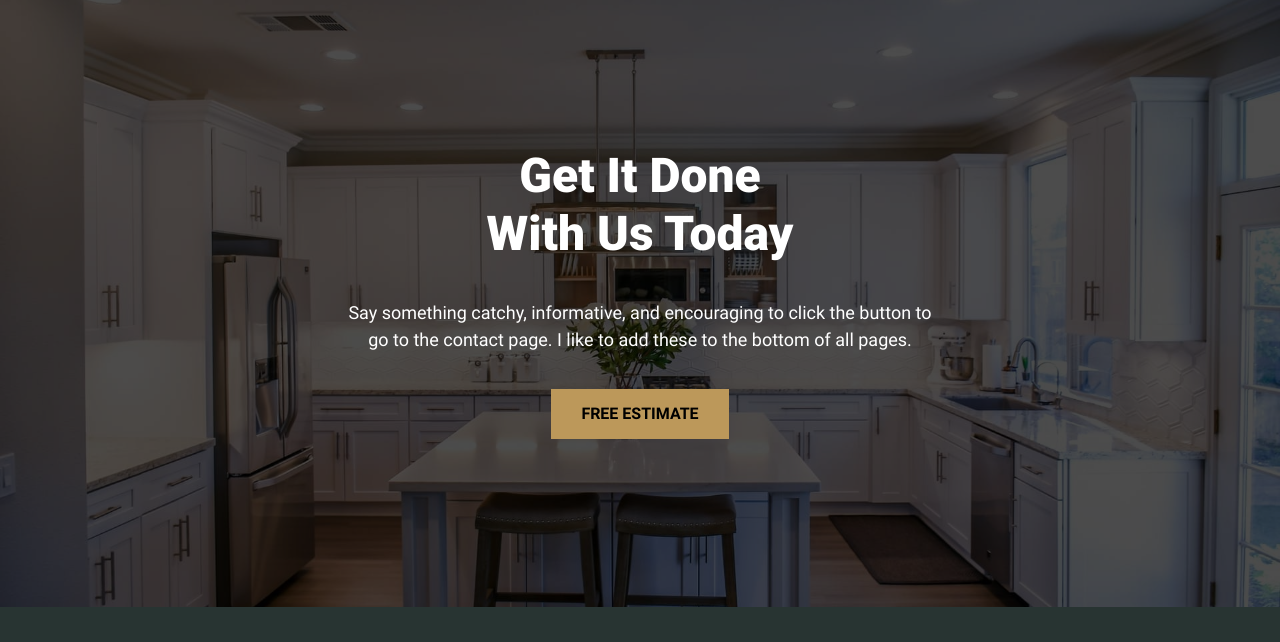
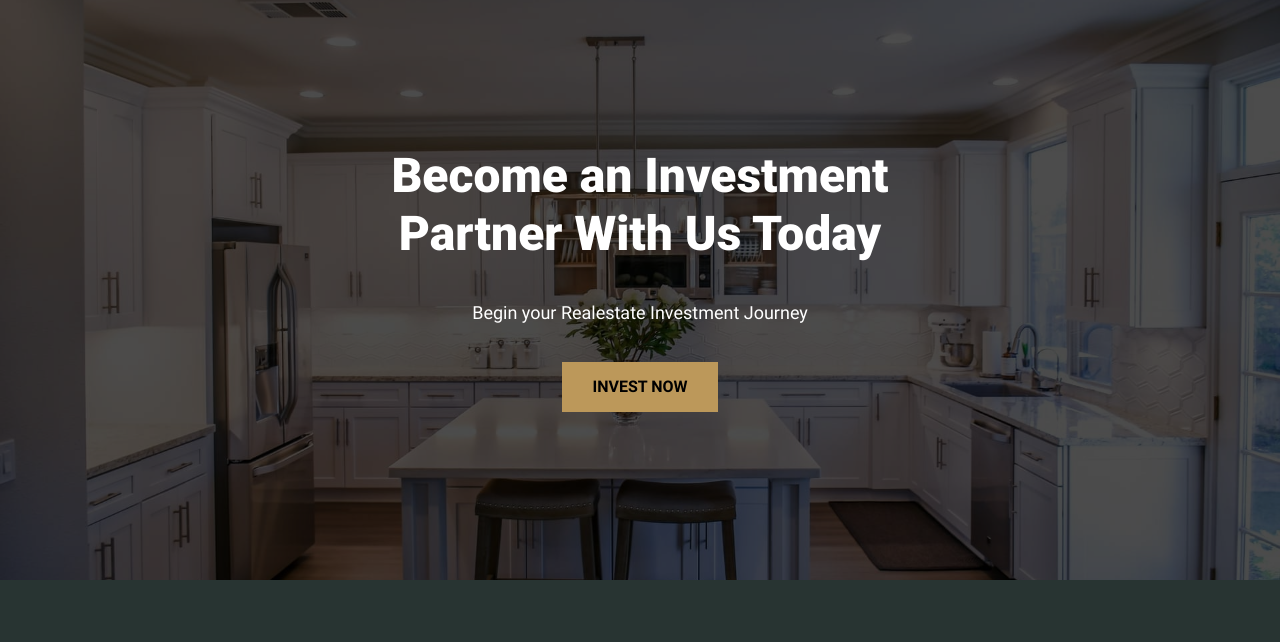
Before and after one commit to jasonxris/PineTree, an Eleventy site: page src/pages/reviews.html in a window 1280 px wide. Shown: the part 1939-2581 px from the top of the page. Built offline with nearby package versions, Linux system fonts and the light colour scheme; Eleventy itself is replaced by a stand-in of ours; files that its build step writes are made by us from their sources; files whose address does not match are found by name.

Commit message:
Update CTA

```diff
--- a/src/pages/reviews.html
+++ b/src/pages/reviews.html
@@ -120,12 +120,14 @@ eleventyNavigation:
 
 <section id="cta">
   <div class="container">
-    <h2 class="title">Get It Done <br> With Us Today</h2>
+    <h2 class="title">
+      Become an Investment<br/>
+      Partner With Us Today
+    </h2>
     <p>
-            Say something catchy, informative, and encouraging to click the button to go to the contact page.  I like to add these to the bottom of all pages.
-        </p>
-    <a href="/contact.html" class="button-solid">Free Estimate</a>
+      Begin your Realestate Investment Journey
+    </p>
+    <a href="/contact" class="button-solid">Invest Now</a>
   </div>
   {% image './src/images/cabinets2.jpg', 'kitchen cabinets', '', 'lazy', '(max-width: 400px) 400px, (max-width: 850px) 850px, 1920px'%}
-
 </section>
```
Also changed, not shown: src/pages/about.html (+8 -13 lines), src/pages/projects.html (+7 -4 lines), src/images/House1.jpg (added).
